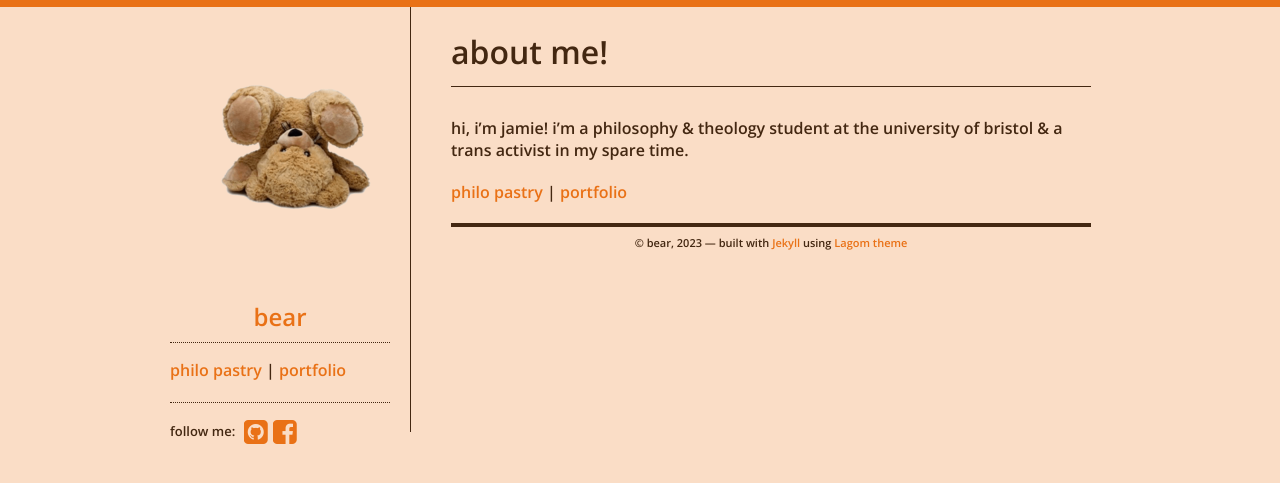
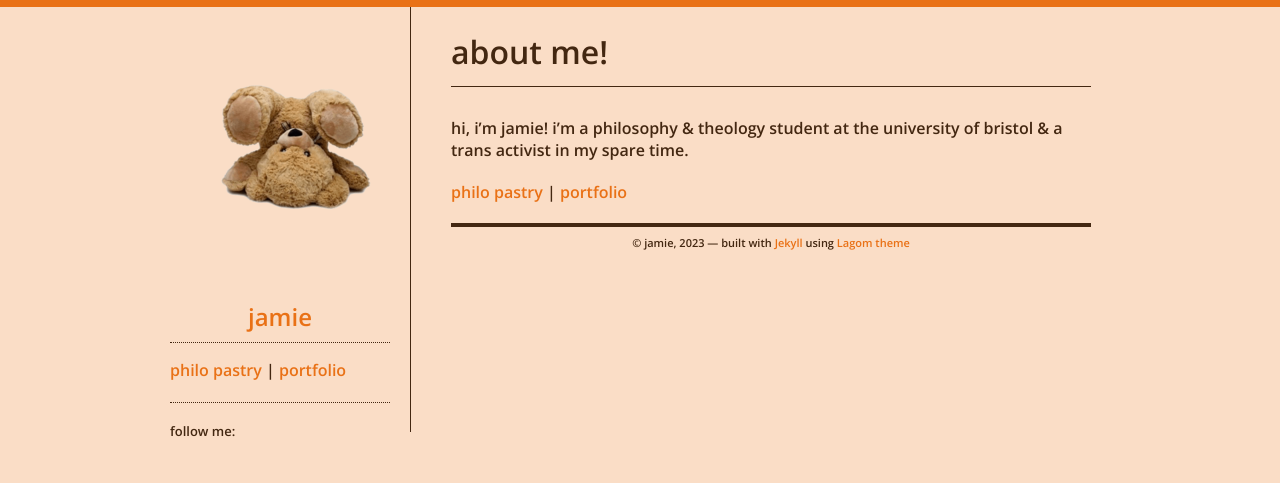
Before and after one commit to jamiethebear/jamiethebear.github.io, a Jekyll site: the page built from index.md, in a window 1280 px wide. Shown: the top 483 px of the page. Built offline with Jekyll 4.4.1, drawn with Linux system fonts in a browser that asks for light colours; our own code applies the rules of GitHub Pages for plain Markdown files; part of the change alters nothing that is shown.

Commit message:
Update theme.yml

```diff
--- a/_data/theme.yml
+++ b/_data/theme.yml
@@ -5,23 +5,23 @@ highlight_color: '#e97116'
 
 # Profile links on the left sidebar, leave blank to ignore
 social:
-  github: bearboyf
+  #github: bearboyf
   #bitbucket: philipj
   #hacker_news: swanson
   #stackexchange: 348619
   #stackoverflow: 348619
   #twitter: _swanson
-  facebook: https://www.facebook.com/profile.php?id=100063668415119
+  #facebook: https://www.facebook.com/profile.php?id=100063668415119
   #tumblr: animalygifs
-  #linkedin: philipjagielski
+  #linkedin: wwww.linkedin.com/in/jamjewkes
   #gplus: 110552447039675960964
   #gravatar: 86e6ff8f75f9daef42d53b7f8002fd95
   #flickr: johndoe
 
 #
-name: bear
-email: jamison.h42@gmail.com
-tagline: "weak opinions, strongly held"
+name: jamie
+#email: jamison.h42@gmail.com
+#tagline: "weak opinions, strongly held"
 
 # Google Analytics key, leave blank to ignore
 google_analytics_key: UA-xxxx-x
```
